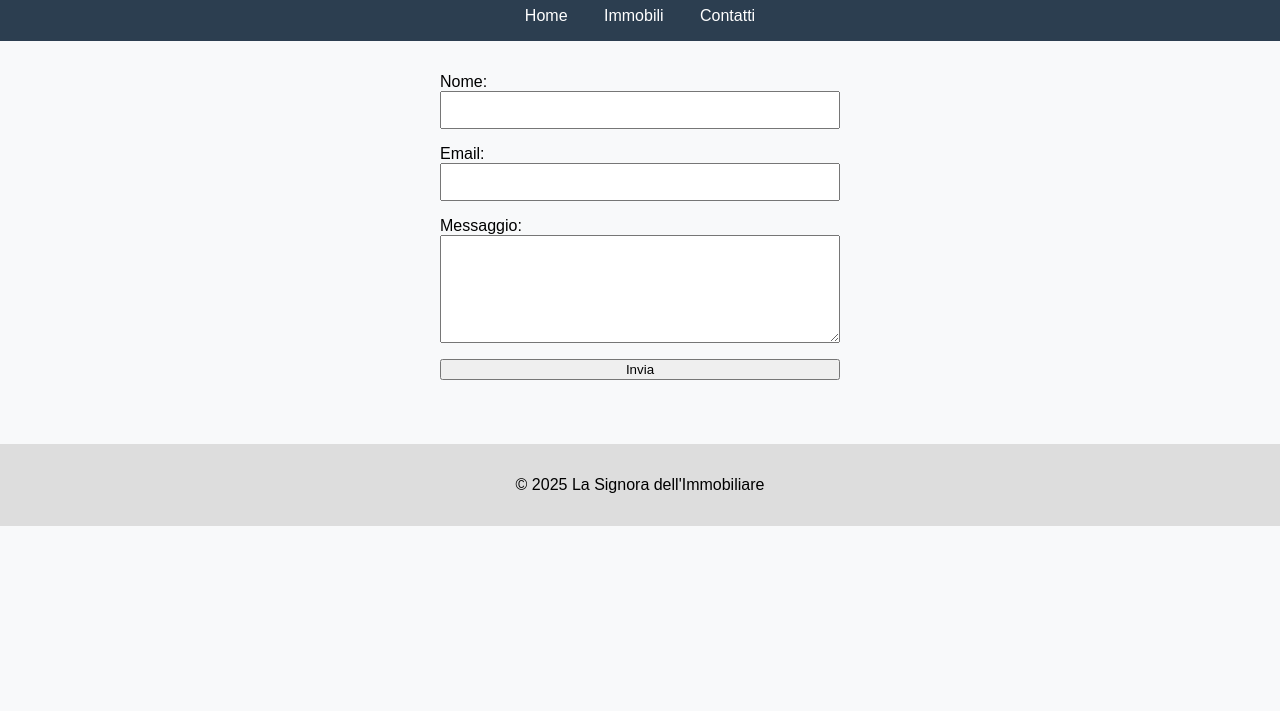
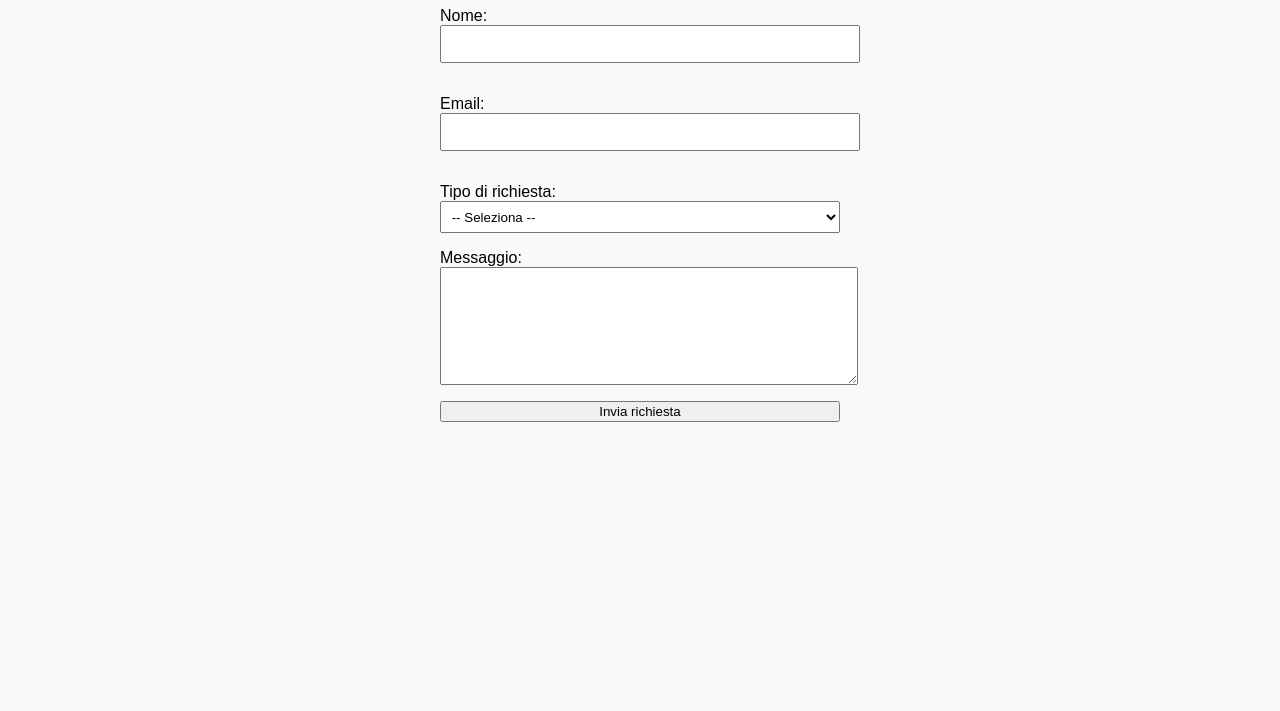
Before and after one commit to encol66/lasignoradellimmobiliare, a plain HTML site: page contatti.html in a window 1280 px wide. Shown: the part 89-800 px from the top of the page. Drawn offline with Linux system fonts and the light colour scheme.

Commit message:
Update contatti.html

```diff
--- a/contatti.html
+++ b/contatti.html
@@ -1,38 +1,73 @@
 <!DOCTYPE html>
 <html lang="it">
 <head>
-  <meta charset="UTF-8" />
-  <meta name="viewport" content="width=device-width, initial-scale=1.0"/>
-  <title>Contatti</title>
-  <link rel="stylesheet" href="style.css" />
+  <meta charset="UTF-8">
+  <meta name="viewport" content="width=device-width, initial-scale=1.0">
+  <title>Contatti - La Signora dell'Immobiliare</title>
+  <link rel="stylesheet" href="style.css">
+  <style>
+    label { display: block; margin-top: 1em; }
+    textarea { width: 100%; height: 100px; }
+    select, input[type="text"], input[type="email"] { width: 100%; padding: 0.5em; }
+    .hidden { display: none; color: #333; font-style: italic; margin-top: 0.5em; }
+  </style>
 </head>
 <body>
-  <header>
-    <h1>Contattaci</h1>
-    <nav>
-      <a href="index.html">Home</a>
-      <a href="immobili.html">Immobili</a>
-      <a href="contatti.html">Contatti</a>
-    </nav>
-  </header>
+  <h1>Contattaci</h1>
+  <form name="contact" method="POST" data-netlify="true">
+    <input type="hidden" name="form-name" value="contact">
 
-  <main>
-    <form name="contatto" method="POST" data-netlify="true">
-      <label for="nome">Nome:</label>
-      <input type="text" name="nome" required />
+    <label for="nome">Nome:</label>
+    <input type="text" id="nome" name="nome" required>
 
-      <label for="email">Email:</label>
-      <input type="email" name="email" required />
+    <label for="email">Email:</label>
+    <input type="email" id="email" name="email" required>
 
-      <label for="messaggio">Messaggio:</label>
-      <textarea name="messaggio" rows="5" required></textarea>
+    <label for="tipo">Tipo di richiesta:</label>
+    <select id="tipo" name="tipo" required onchange="aggiornaForm()">
+      <option value="">-- Seleziona --</option>
+      <option value="informazioni">Informazioni su un immobile</option>
+      <option value="valutazione">Valutazione immobile</option>
+      <option value="appuntamento">Appuntamento in Agenzia</option>
+      <option value="altro">Altro</option>
+    </select>
 
-      <button type="submit">Invia</button>
-    </form>
-  </main>
+    <div id="immobile-select" class="hidden">
+      <label for="immobile">Seleziona immobile:</label>
+      <select id="immobile" name="immobile">
+        <option value="">-- Seleziona immobile --</option>
+        <option value="Bilocale in centro">Bilocale in centro</option>
+        <option value="Villa con giardino">Villa con giardino</option>
+        <option value="Attico panoramico">Attico panoramico</option>
+        <!-- Aggiungi altri immobili qui -->
+      </select>
+    </div>
 
-  <footer>
-    <p>&copy; 2025 La Signora dell'Immobiliare</p>
-  </footer>
+    <p id="disclaimer-valutazione" class="hidden">Specificare il tipo di immobile, il comune, e la metratura.</p>
+    <p id="disclaimer-altro" class="hidden">Specificare nel messaggio il tipo di richiesta.</p>
+
+    <label for="messaggio">Messaggio:</label>
+    <textarea id="messaggio" name="messaggio" required></textarea>
+
+    <button type="submit">Invia richiesta</button>
+  </form>
+
+  <script>
+    function aggiornaForm() {
+      const tipo = document.getElementById("tipo").value;
+
+      document.getElementById("immobile-select").classList.add("hidden");
+      document.getElementById("disclaimer-valutazione").classList.add("hidden");
+      document.getElementById("disclaimer-altro").classList.add("hidden");
+
+      if (tipo === "informazioni") {
+        document.getElementById("immobile-select").classList.remove("hidden");
+      } else if (tipo === "valutazione") {
+        document.getElementById("disclaimer-valutazione").classList.remove("hidden");
+      } else if (tipo === "altro") {
+        document.getElementById("disclaimer-altro").classList.remove("hidden");
+      }
+    }
+  </script>
 </body>
 </html>
```
